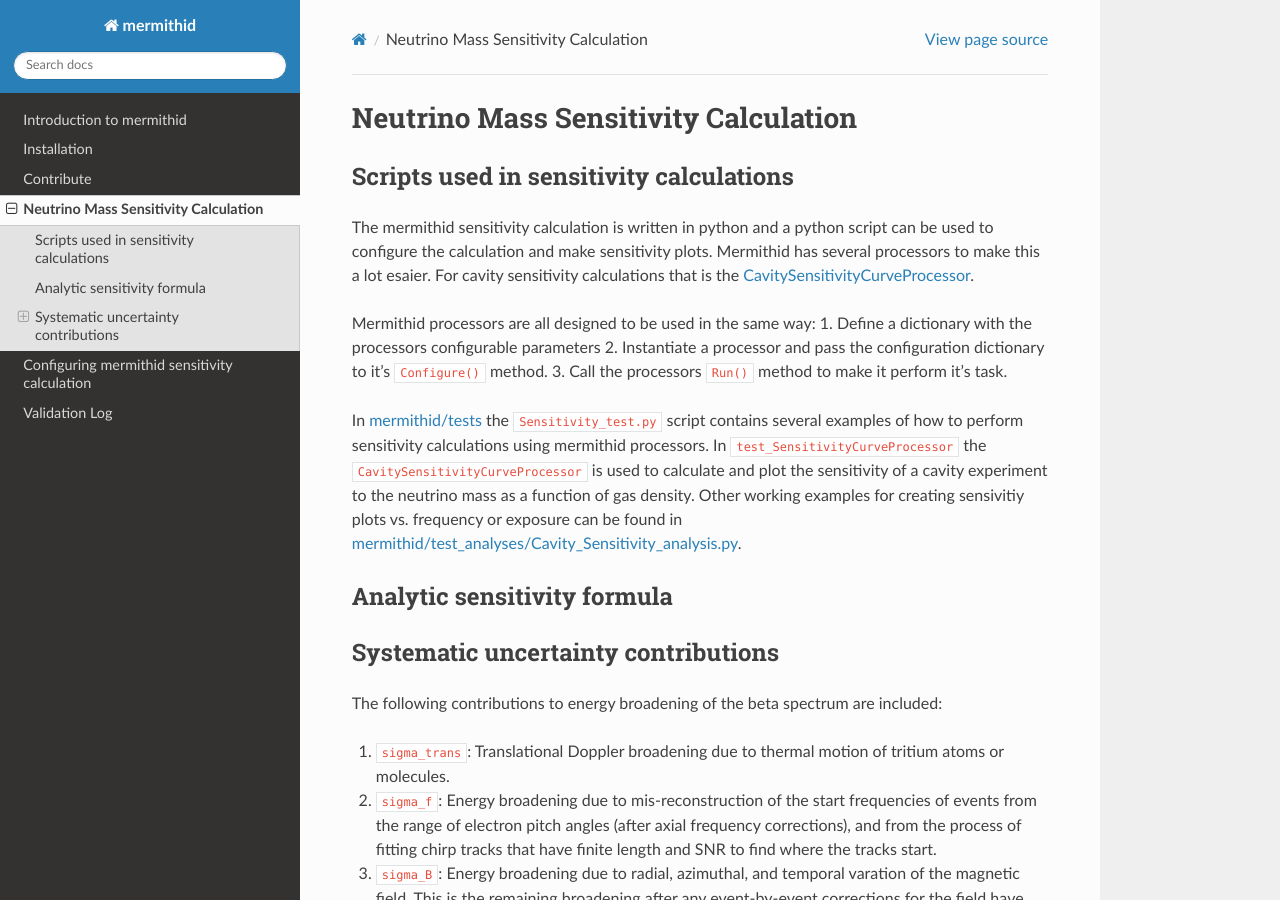
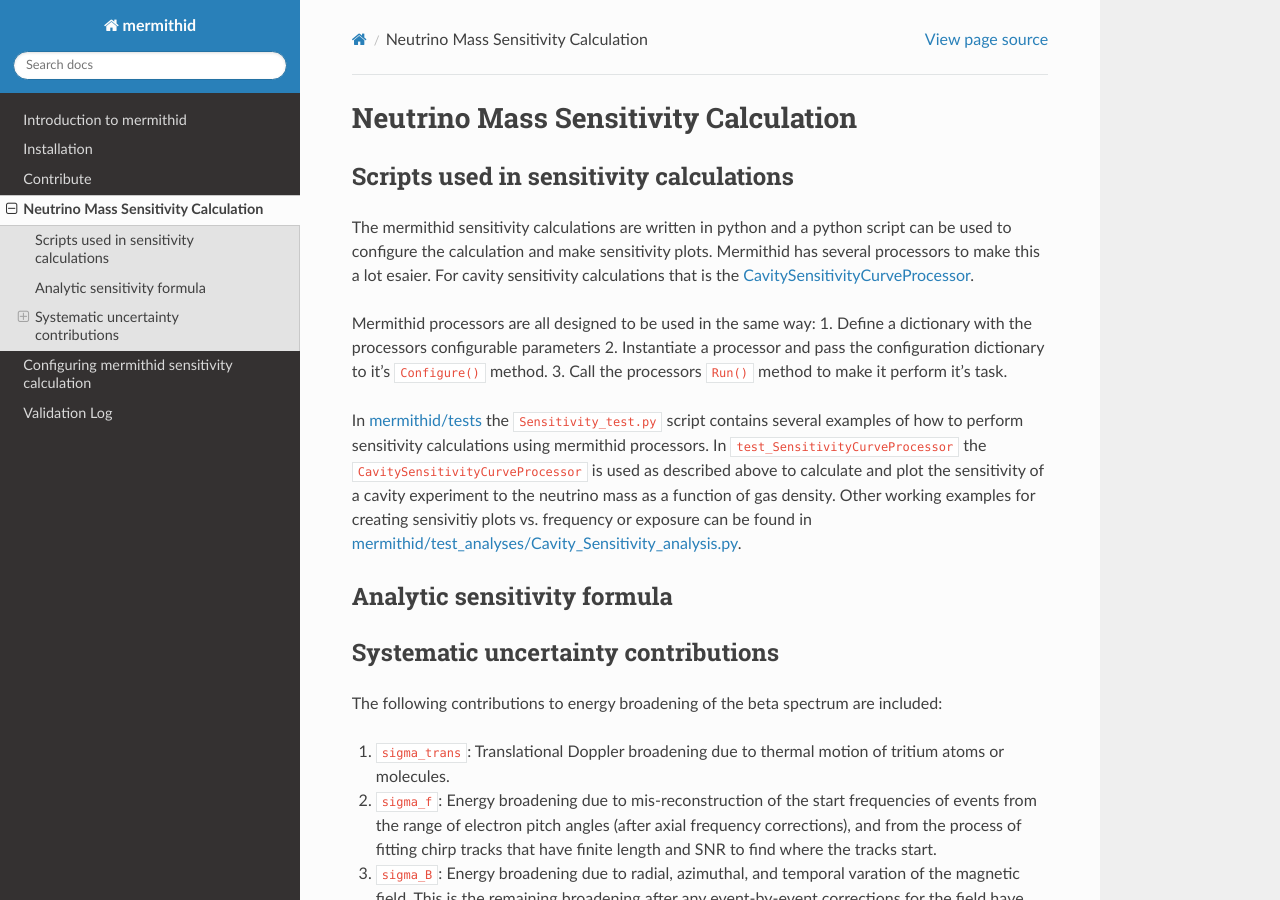
Before and after one commit to project8/mermithid, a Sphinx documentation site: the page built from documentation/sensitivity.rst, in a window 1280 px wide and 900 px high. Built offline with Sphinx 7.4.7 and the Read the Docs theme 2.0.0, drawn with Linux system fonts in a browser that asks for light colours; pages that are not in the unit, such as notebooks, are missing from menus.

Commit message:
minor changes

```diff
--- a/documentation/sensitivity.rst
+++ b/documentation/sensitivity.rst
@@ -6,7 +6,7 @@ Neutrino Mass Sensitivity Calculation
 Scripts used in sensitivity calculations
 ----------------------------------
 
-The mermithid sensitivity calculation is written in python and a python script can be used to configure the calculation and make sensitivity plots.
+The mermithid sensitivity calculations are written in python and a python script can be used to configure the calculation and make sensitivity plots.
 Mermithid has several processors to make this a lot esaier. For cavity sensitivity calculations that is the `CavitySensitivityCurveProcessor`_.
 
 .. _CavitySensitivityCurveProcessor: https://github.com/project8/mermithid/blob/feature/sensitivity_curve/mermithid/processors/Sensitivity/CavitySensitivityCurveProcessor.py
@@ -16,15 +16,16 @@ Mermithid processors are all designed to be used in the same way:
 2. Instantiate a processor and pass the configuration dictionary to it's ``Configure()`` method.
 3. Call the processors ``Run()`` method to make it perform it's task.
 
-In `mermithid/tests`_ the ``Sensitivity_test.py`` script contains several examples of how to perform sensitivity calculations using mermithid processors. In ``test_SensitivityCurveProcessor`` the ``CavitySensitivityCurveProcessor`` is used to calculate and plot the sensitivity of a cavity experiment to the neutrino mass as a function of gas density.
+In `mermithid/tests`_ the ``Sensitivity_test.py`` script contains several examples of how to perform sensitivity calculations using mermithid processors. In ``test_SensitivityCurveProcessor`` the ``CavitySensitivityCurveProcessor`` is used as described above to calculate and plot the sensitivity of a cavity experiment to the neutrino mass as a function of gas density.
 Other working examples for creating sensivitiy plots vs. frequency or exposure can be found in `mermithid/test_analyses/Cavity_Sensitivity_analysis.py`_.
 
-.. _mermithid/tests: https://github.com/project8/mermithid/blob/feature/sensitivity_curve/mermithid/tests
+.. _mermithid/tests: https://github.com/project8/mermithid/blob/feature/sensitivity_curve/tests
 .. _mermithid/test_analyses/Cavity_Sensitivity_analysis.py: https://github.com/project8/mermithid/blob/feature/sensitivity_curve/test_analysis/Cavity_Sensitivity_analysis.py
 
 
 Analytic sensitivity formula
 ----------------------------------
+
 
 
 Systematic uncertainty contributions
```
